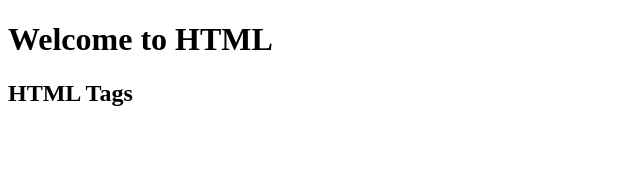
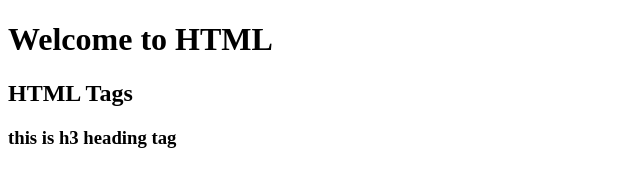
Before and after one commit to suramya98/WebTasks, a plain HTML site: page index.html in a window 1280 px wide. Shown: the whole page, without its empty margins (0-640 px from the left). Drawn offline with Linux system fonts and the light colour scheme.

Commit message:
added a tag in index.html

```diff
--- a/index.html
+++ b/index.html
@@ -8,5 +8,6 @@
 <body>
     <h1>Welcome to HTML</h1>
     <h2>HTML Tags</h2>
+    <h3>this is h3 heading tag</h3>
 </body>
 </html>
```
